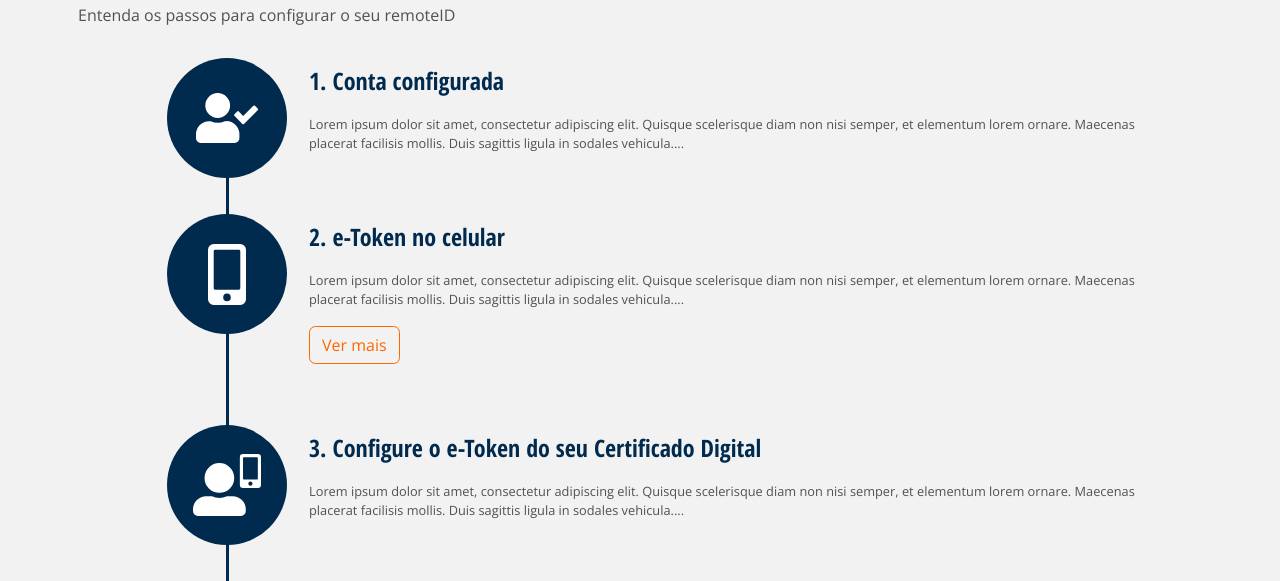
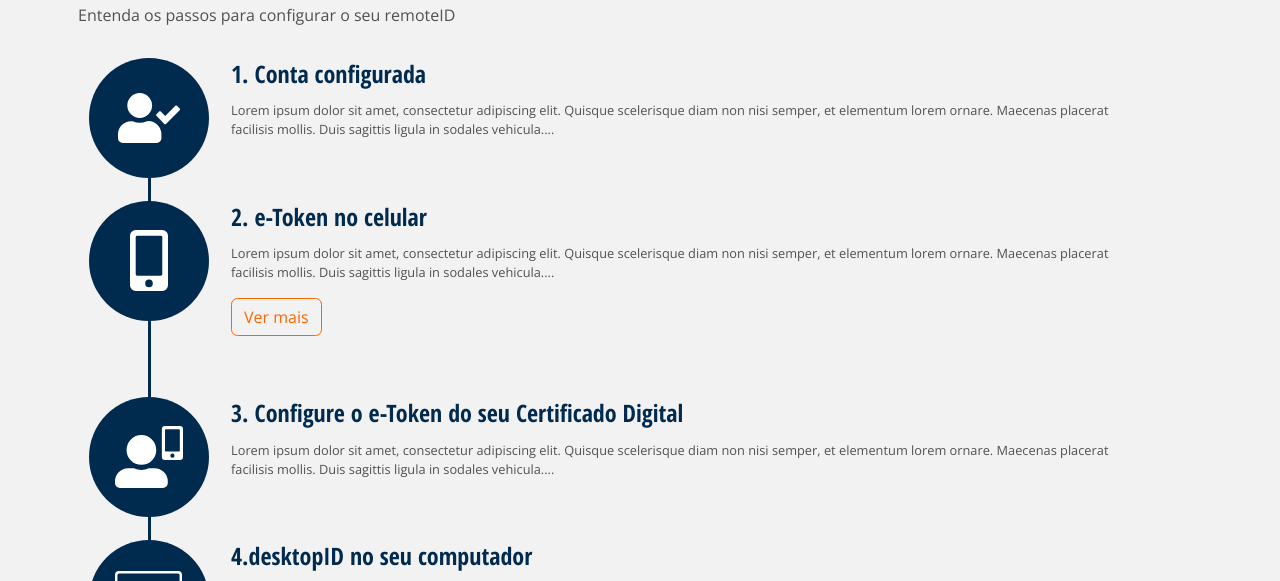
Before and after one commit to eduruiz333/remoteId, a website: page index.html in a window 1280 px wide. Shown: the part 218-799 px from the top of the page. Drawn offline with nearby package versions, Linux system fonts and the light colour scheme.

Commit message:
Correção de versão responsiva dos elementos do primeiro acesso

```diff
--- a/assets/sass/_body.scss
+++ b/assets/sass/_body.scss
@@ -59,29 +59,30 @@ a {
 
     li {
       list-style: none;
-      margin-left: 22px;
+      margin-left: -15px; /* margin-left: -15px; */
       min-height: 50px;
       border-left: 3px solid $darkBlue;
-      padding: 0 0 50px 80px;
+      padding: 0 0 50px 35px; /* 0 0 50px 35px */
       position: relative;
 
       &:last-child {
         border-left: 0;
-        margin-left: 21px;
+        margin-left: -10px; /* 21px */
       }
 
       &::before {
         position: absolute;
-        left: -62px;
+        left: -32px; /* -32px; */
         top: -5px;
         content: " ";
         border-radius: 500%;
-        height: 120px;
-        width: 120px;
+        height: 60px; /* 60 */
+        width: 60px;
         transition: all 500ms ease-in-out;
         background-color: $darkBlue;
         background-position: center center;
         background-repeat: no-repeat;
+        background-size: 2rem;
       }
 
       &:hover::before {
@@ -94,6 +95,7 @@ a {
         font-size: 1.5rem;
         font-weight: bold;
         color: $darkBlue;
+        line-height: 1.4rem;
       }
 
       .item-detail {
@@ -109,6 +111,7 @@ a {
       &.mobile {
         &::before {
           background-image: url('../img/icones-remoteid/Ico-mobile-branco.svg');
+          background-size: 1.2rem;
         }
       }
 
--- a/assets/sass/_responsive.scss
+++ b/assets/sass/_responsive.scss
@@ -88,12 +88,38 @@
   }
 
   //LINHA DO TEMPO
-  ul.tl {
-    li {
-      margin-left: 100px !important;
+  .history-tl-container {
 
-      &:last-child {
-        margin-left: 101px !important;
+    ul.tl {
+
+      li {
+        margin-left: 22px;
+        padding: 0 0 50px 80px;
+
+        &:last-child {
+          margin-left: 21px;
+        }
+
+        &::before {
+          left: -62px;
+          top: -5px;
+          height: 120px;
+          width: 120px;
+          background-size: unset;
+        }
+
+        .item-title {
+          font-family: $condensed;
+          font-size: 1.5rem;
+          font-weight: bold;
+          color: $darkBlue;
+        }
+
+        &.mobile {
+          &::before {
+            background-size: unset;
+          }
+        }
       }
     }
   }
```
Also changed, not shown: assets/css/style.css.
